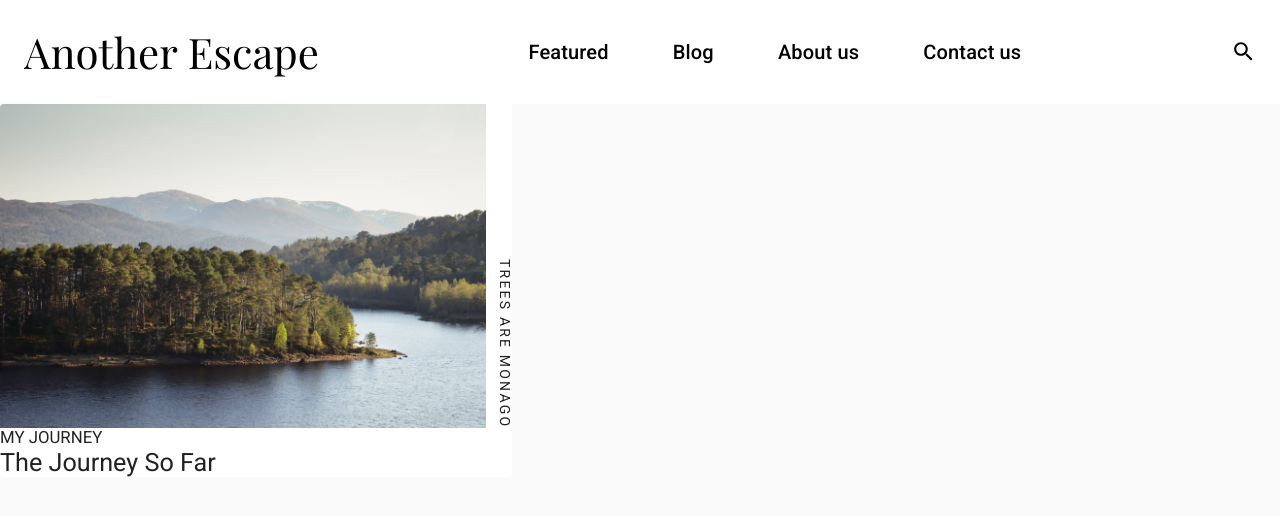
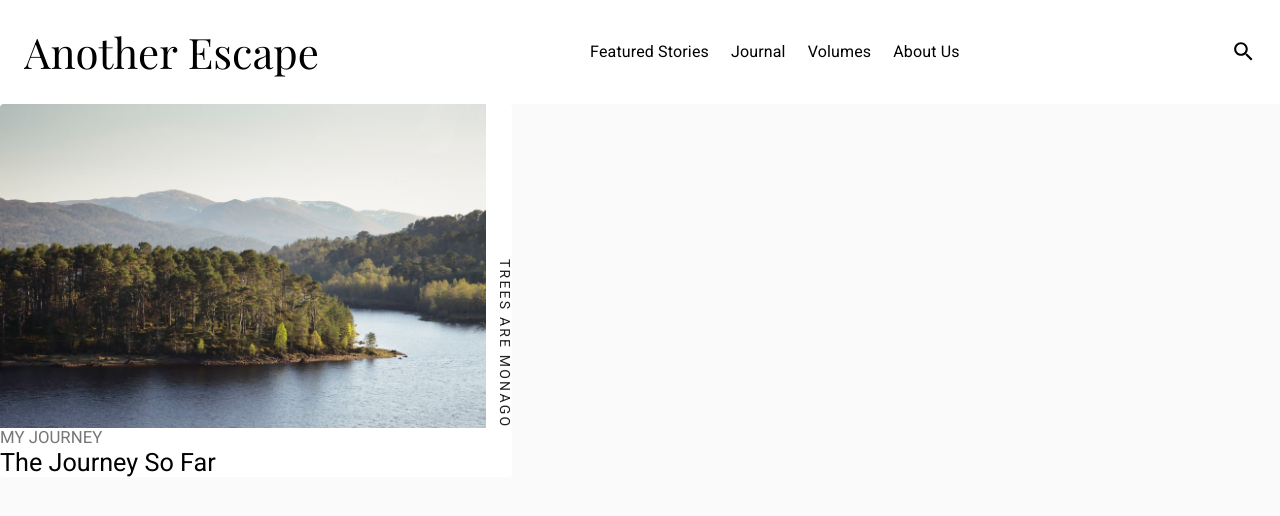
Before and after one commit to aliraza944/Travel-Blog, a Next.js app: page / in a window 1280 px wide. Shown: the top 516 px of the page. Built offline with nearby package versions, Linux system fonts and the light colour scheme; a web font is replaced by a local one.

Commit message:
Head changed, Styling adjusted

```diff
--- a/Components/Card/Styles.js
+++ b/Components/Card/Styles.js
@@ -30,12 +30,13 @@ const useStyles = makeStyles({
   },
   bottomTag: {
     fontSize: "1.2em",
-    color: "#222",
+    color: "#2222229e",
     textTransform: "uppercase",
   },
   bottomTitle: {
     fontSize: "1.8em",
     textTransform: "capitalize",
+    color: "#000",
   },
 });
 export default useStyles;
--- /dev/null
+++ b/Components/Header/index.js
@@ -0,0 +1,15 @@
+import Head from "next/head";
+
+const Header = () => {
+  return (
+    <>
+      <Head>
+        <title>Another Escape</title>
+        <meta name="description" content="A traveling blog" />
+        <link rel="icon" href="/favicon.ico" />
+      </Head>
+    </>
+  );
+};
+
+export default Header;
--- a/Components/Navigation/Styles.js
+++ b/Components/Navigation/Styles.js
@@ -22,10 +22,16 @@ const useStyles = makeStyles((theme) => ({
   },
   navItems: {
     display: "none",
-    width: "40%",
+    width: "30%",
+    textAlign: "center",
+    textTransform: "capitalize",
+    fontFamily: "Gordita",
+    fontSize: "1.5em",
+    letterSpacing: "1px",
     [theme.breakpoints.up("md")]: {
       display: "flex",
       justifyContent: "space-between",
+      alignItems: "center",
     },
   },
   searchIcon: {
--- a/Components/Navigation/index.js
+++ b/Components/Navigation/index.js
@@ -15,18 +15,10 @@ function Elements({ mobile }) {
     <>
       {mobile && <Divider style={{ margin: "40px 0 10px 0" }} />}
       <div className={mobile ? classes.drawer : classes.navItems}>
-        <Typography variant="h6" noWrap>
-          Featured
-        </Typography>
-        <Typography variant="h6" noWrap>
-          Blog
-        </Typography>
-        <Typography variant="h6" noWrap>
-          About us
-        </Typography>
-        <Typography variant="h6" noWrap>
-          Contact us
-        </Typography>
+        <Typography noWrap>Featured Stories</Typography>
+        <Typography noWrap>Journal</Typography>
+        <Typography noWrap>Volumes</Typography>
+        <Typography noWrap>About us</Typography>
       </div>
     </>
   );
--- a/pages/index.js
+++ b/pages/index.js
@@ -1,14 +1,10 @@
 import { Typography } from "@material-ui/core";
-import Head from "next/head";
 import ContentCard from "../Components/Card";
+import Header from "../Components/Header";
 export default function Home() {
   return (
     <div>
-      <Head>
-        <title>Another Escape</title>
-        <meta name="description" content="A traveling blog" />
-        <link rel="icon" href="/favicon.ico" />
-      </Head>
+      <Header />
 
       <main>
         <ContentCard />
```
